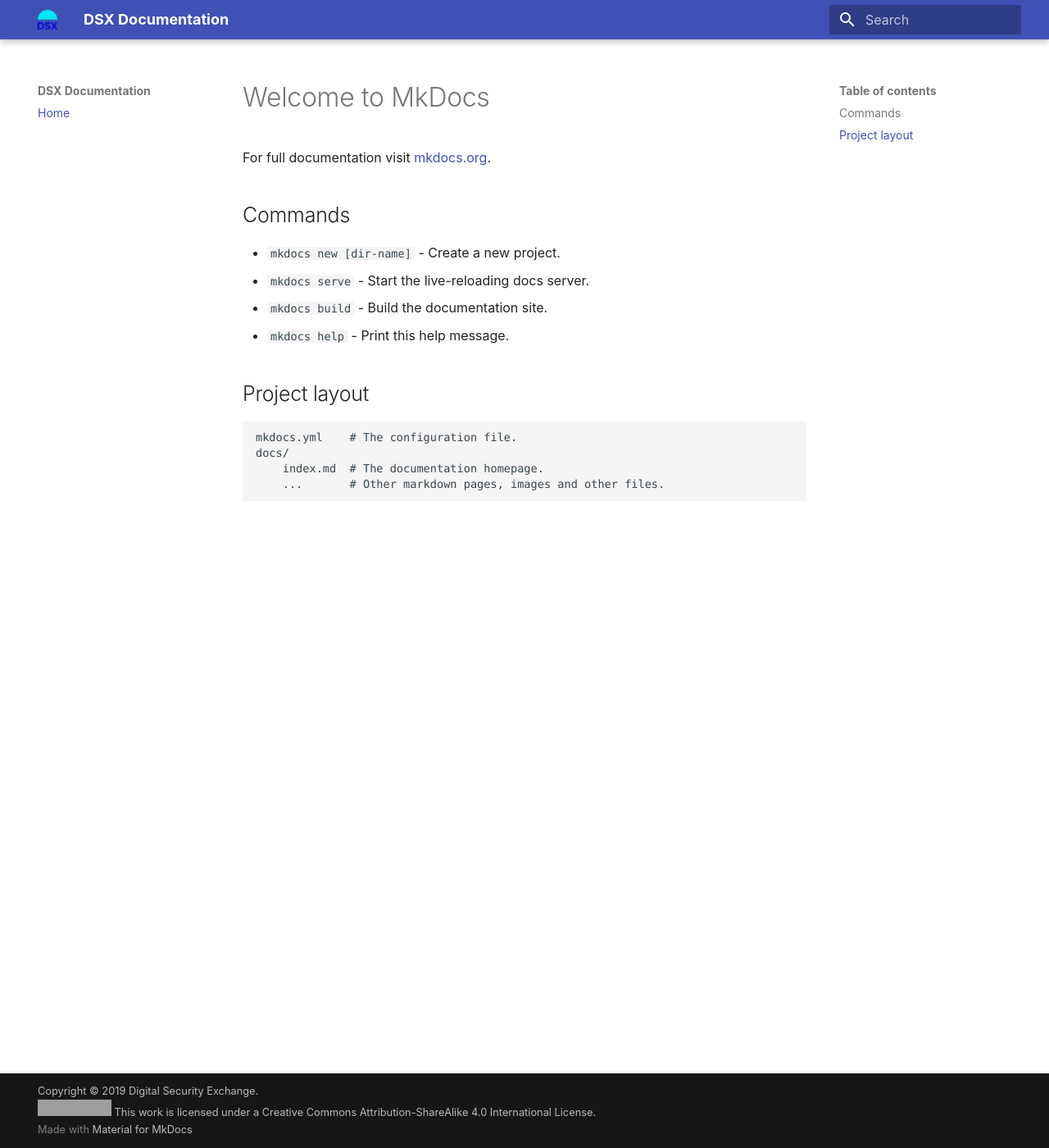
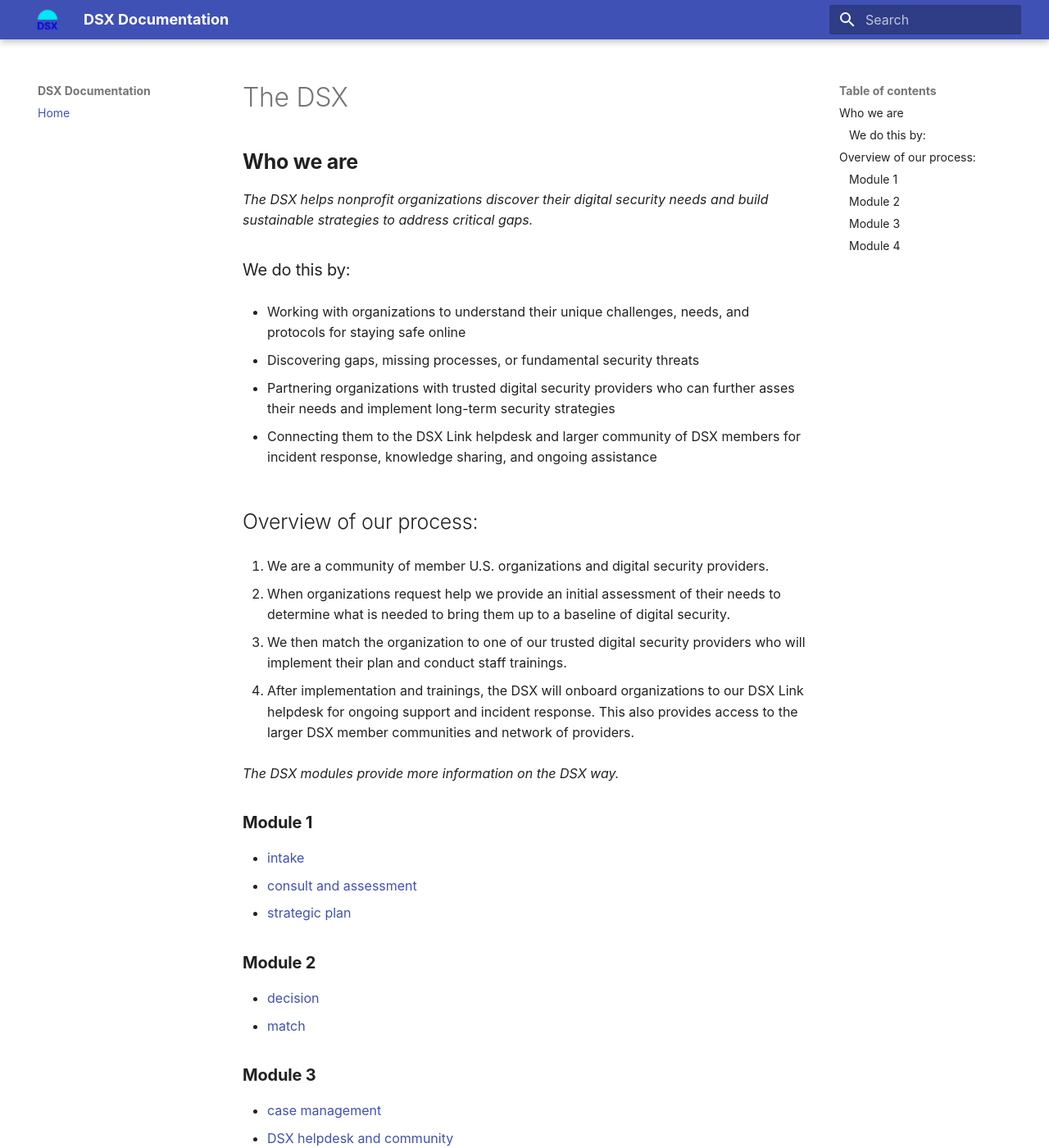
Before and after one commit to digital-security-exchange/dsx-docs, an MkDocs documentation site: the page built from docs/index.md, in a window 1280 px wide and 1400 px high. Shown: the whole window at 82% size. Built offline with MkDocs 1.6.1 and Material for MkDocs 9.7.7, drawn with Linux system fonts in a browser that asks for light colours; some of the changed text lies outside the part shown; grey boxes are pictures that could not be loaded.

Commit message:
Update index page

```diff
--- a/docs/index.md
+++ b/docs/index.md
@@ -1,17 +1,60 @@
-# Welcome to MkDocs
+# The DSX
 
-For full documentation visit [mkdocs.org](https://mkdocs.org).
+## **Who we are**
 
-## Commands
+_The DSX helps nonprofit organizations discover their digital security needs
+and build sustainable strategies to address critical gaps._
 
-* `mkdocs new [dir-name]` - Create a new project.
-* `mkdocs serve` - Start the live-reloading docs server.
-* `mkdocs build` - Build the documentation site.
-* `mkdocs help` - Print this help message.
+### We do this by:
 
-## Project layout
+* Working with organizations to understand their unique challenges, needs, and
+protocols for staying safe online
 
-    mkdocs.yml    # The configuration file.
-    docs/
-        index.md  # The documentation homepage.
-        ...       # Other markdown pages, images and other files.
+* Discovering gaps, missing processes, or fundamental security threats
+
+* Partnering organizations with trusted digital security providers who can
+further asses their needs and implement long-term security strategies
+
+* Connecting them to the DSX Link helpdesk and larger community of DSX members
+for incident response, knowledge sharing, and ongoing assistance
+
+## Overview of our process:
+
+1. We are a community of member U.S. organizations and digital security
+   providers.
+
+2. When organizations request help we provide an initial assessment of their
+   needs to determine what is needed to bring them up to a baseline of digital
+   security.
+
+3. We then match the organization to one of our trusted digital security
+   providers who will implement their plan and conduct staff trainings.
+
+4. After implementation and trainings, the DSX will onboard organizations to
+   our DSX Link helpdesk for ongoing support and incident response. This also
+   provides access to the larger DSX member communities and network of
+   providers.
+
+_The DSX modules provide more information on the DSX way._
+
+### **Module 1**
+
+* [intake](intake.md)
+* [consult and assessment](initial-consult.md)
+* [strategic plan](strategic-plan.md)
+
+### **Module 2**
+
+* [decision](decision.md)
+* [match](match.md)
+
+### **Module 3**
+
+* [case management](case-management.md)
+* [DSX helpdesk and community](https://docs.digitalsecurityexchange.org/~/edit/drafts/-LY7x1jlcvBQOLbocNWE/zammad-setup-organization-onboard/dsx-helpdesk-and-community)
+
+### **Module 4**
+
+* [resolved case](case-resolved.md)
+* [feedback](case-resolved.md)
+* [case closed](case-closed.md)
```
